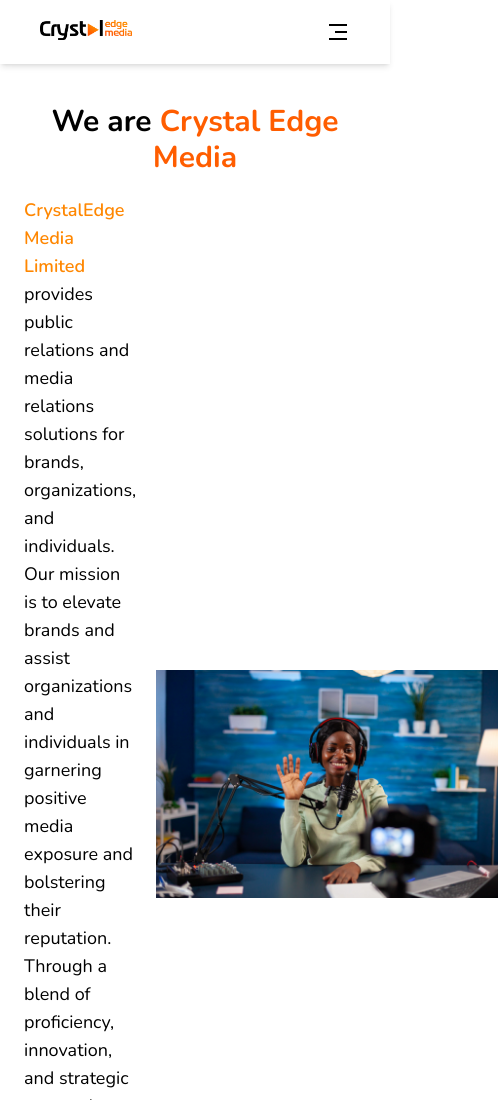
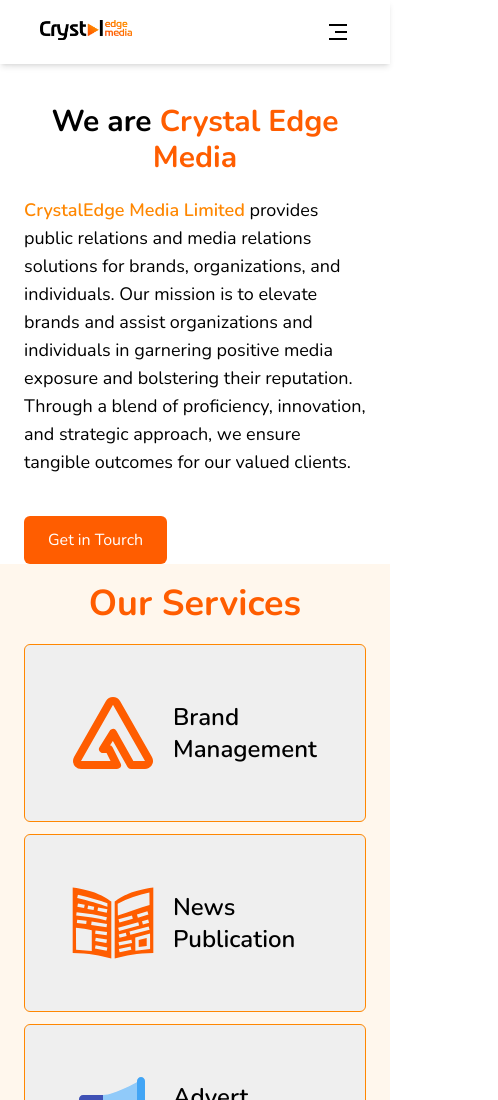
Before and after one commit to GABRIELOFGOD/crystal-edge-media, a React (Vite) app: page /about in a window 390 px wide. Shown: the top 1100 px of the page, 498 px wide, since content can reach past the window. Built offline with nearby package versions, Linux system fonts and the light colour scheme.

Commit message:
Hope all is well

```diff
--- a/components/fixed/Header.jsx
+++ b/components/fixed/Header.jsx
@@ -8,13 +8,17 @@
 const Header = () => {
   const [navShow, setNav] = useState(false)
 
+  const navClose = () => {
+    setNav(false)
+  }
+
   return (
     <div className='flex bg-white w-full shadow-md z-50 sticky top-0 md:py-5 py-5 px-10 md:px-24 my-auto justify-between'>
       <Link to='/'><img className='md:h-8 h-5 my-auto' src={logo} alt="" /></Link>
       <div className={`flex gap-8  left-0 md:top-0 absolute bg-white md:bg-transparent duration-300 w-full md:w-fit p-6 md:p-0 md:relative capitalize ${navShow ? 'top-16' : 'top-[-1000px]'} my-auto md:flex-row flex-col text-black nvlt`}>
         {
           navlist?.map((item, i) => (
-            <NavLink className='font-semibold' to={item.path} key={i}>{item.name}</NavLink>
+            <NavLink onClick={navClose} className='font-semibold' to={item.path} key={i}>{item.name}</NavLink>
           ))
         }
       </div>
--- a/pages/About.jsx
+++ b/pages/About.jsx
@@ -13,7 +13,7 @@
             <p className='text-lg'><span className="text-light font-semibold">CrystalEdge Media Limited</span> provides public relations and media relations solutions for brands, organizations, and individuals. Our mission is to elevate brands and assist organizations and individuals in garnering positive media exposure and bolstering their reputation. Through a blend of proficiency, innovation, and strategic approach, we ensure tangible outcomes for our valued clients.</p>
             <button className='bg-primary text-white py-3 px-6 rounded-md mt-10'>Get in Tourch</button>
           </div>
-          <img src={aboutImage} className='w-fit h-[80%] my-auto' alt="about-image" />
+          <img src={aboutImage} className='w-fit hidden md:flex h-[80%] my-auto' alt="about-image" />
         </div>
       </div>
       <ShortService />
```
